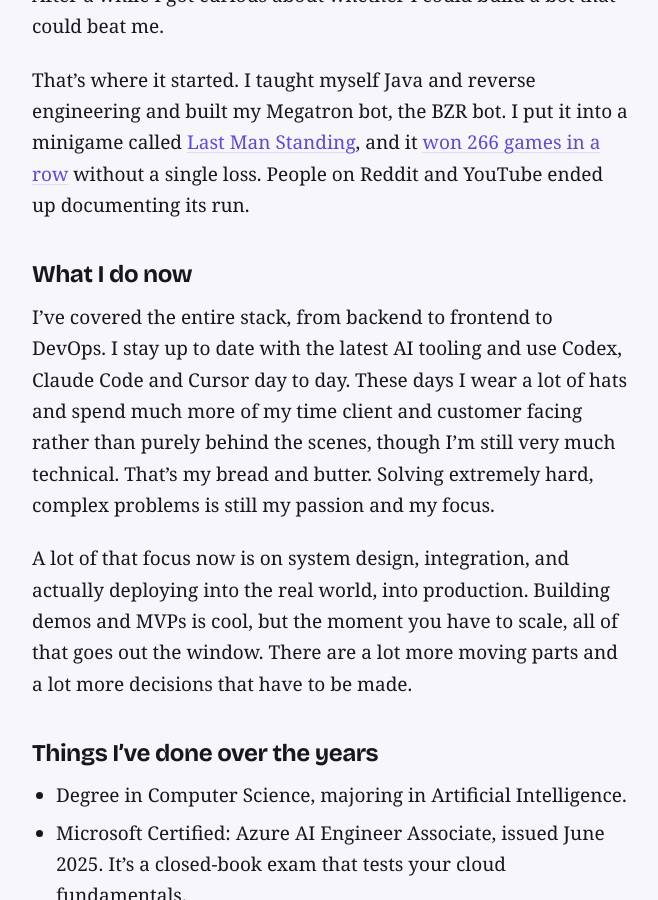
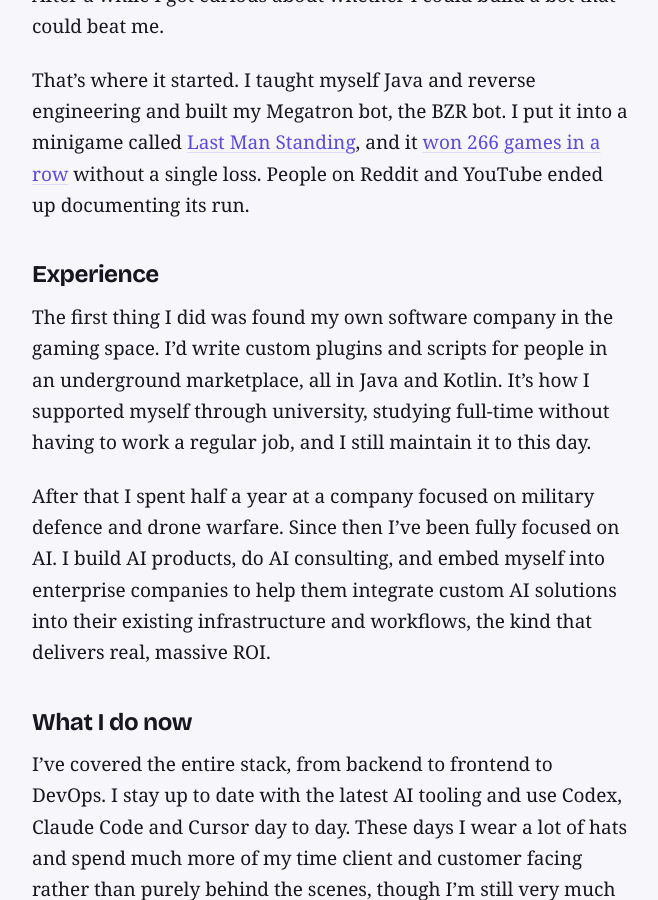
Before and after one commit to PeterP22/peterp22.github.io, a Jekyll site: the page built from about.md, in a window 1280 px wide and 900 px high, scrolled down 396 px. Shown: the whole window, without its empty margins (310-968 px from the left). Built offline with Jekyll 4.4.1, drawn with Linux system fonts in a browser that asks for light colours.

Commit message:
Add Experience section to about page

```diff
--- a/about.md
+++ b/about.md
@@ -11,6 +11,12 @@
 Before ChatGPT and all these coding agents, I learned to program purely out of curiosity. I was one of the best PvPers on Old School RuneScape, and I'd mastered hybriding and no-honour tribriding. After a while I got curious about whether I could build a bot that could beat me.
 
 That's where it started. I taught myself Java and reverse engineering and built my Megatron bot, the BZR bot. I put it into a minigame called [Last Man Standing](https://oldschool.runescape.wiki/w/Last_Man_Standing), and it [won 266 games in a row](https://www.youtube.com/watch?v=jIOSCoRjsms) without a single loss. People on Reddit and YouTube ended up documenting its run.
+
+## Experience
+
+The first thing I did was found my own software company in the gaming space. I'd write custom plugins and scripts for people in an underground marketplace, all in Java and Kotlin. It's how I supported myself through university, studying full-time without having to work a regular job, and I still maintain it to this day.
+
+After that I spent half a year at a company focused on military defence and drone warfare. Since then I've been fully focused on AI. I build AI products, do AI consulting, and embed myself into enterprise companies to help them integrate custom AI solutions into their existing infrastructure and workflows, the kind that delivers real, massive ROI.
 
 ## What I do now
 
```
